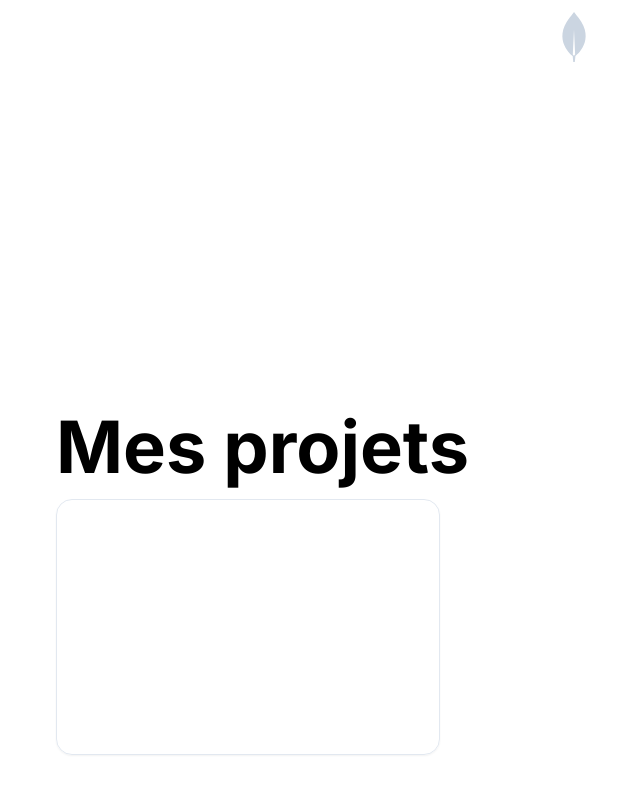
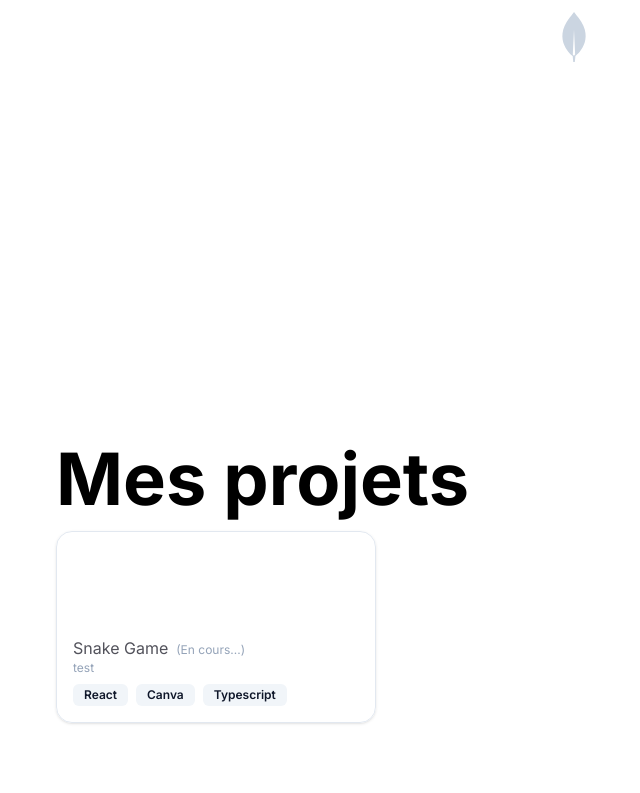
Before and after one commit to sabinesun/portfolio, a Next.js app: page / in a window 1280 px wide. Shown: the part 2225-3018 px from the top of the page, without its empty margins (256-896 px from the left). Built offline with nearby package versions, Linux system fonts and the light colour scheme.

Commit message:
feat: add flip card

```diff
--- a/app/globals.css
+++ b/app/globals.css
@@ -70,10 +70,6 @@
   }
 }
 
-.overflow-y-scroll::-webkit-scrollbar{
-  display: none;
-}
-
 @layer base {
   * {
     @apply border-border;
@@ -83,3 +79,24 @@
     font-feature-settings: "rlig" 1, "calt" 1;
   }
 }
+
+.scene{
+  perspective: 3000px;
+
+}
+.card{
+  transform-style: preserve-3d;
+  transition: transform 0.5s;
+}
+
+.card.is-flipped {
+  transform: rotateY(-180deg);
+}
+
+.card-face{
+  backface-visibility: hidden;
+}
+
+.card-face-back{
+  transform: rotateY(180deg);
+}
--- a/components/experience.tsx
+++ b/components/experience.tsx
@@ -1,4 +1,5 @@
 "use client";
+import { Badge } from "@/components/ui/badge";
 import { Button } from "@/components/ui/button";
 import { GanttBar } from "@/components/ui/gantt-bar";
 import {
@@ -78,17 +79,17 @@ export const Experience = () => {
 
           <div className="flex flex-wrap gap-2">
             {softskillsData.map((softskillData) => (
-              <div
+              <div key={softskillData.label}>
+                <Badge
                   className={`${
                     hover.includes(softskillData.label)
                       ? softskillData.colorClass
                       : "text-slate-300"
-                } ${
-                  softskillData.hoverColorClass
-                }  inline-flex h-9 w-auto flex-wrap items-center justify-center whitespace-nowrap rounded border px-2`}
-                key={softskillData.label}
+                  } ${softskillData.hoverColorClass} `}
+                  variant="outline"
                 >
                   {softskillData.label}
+                </Badge>
               </div>
             ))}
           </div>
--- a/components/projects.tsx
+++ b/components/projects.tsx
@@ -1,49 +1,14 @@
-import { Badge } from "@/components/ui/badge";
-import {
-  Sheet,
-  SheetContent,
-  SheetDescription,
-  SheetHeader,
-  SheetTitle,
-  SheetTrigger,
-} from "@/components/ui/sheet";
+import { FlipCard } from "@/components/ui/flip-card";
+import { projectData } from "@/data/projectData";
 
 export const Projects = () => {
   return (
     <div className="flex h-screen" id="project">
       <div className="m-6 flex  flex-col flex-wrap justify-center">
         <div className="py-4 text-7xl font-bold text-black">Mes projets</div>
-        <div className="flex flex-wrap  gap-2">
-          <Sheet>
-            <SheetTrigger className="group flex h-64 w-96 flex-col justify-end  rounded-2xl border shadow-sm">
-              <div className="invisible justify-start p-4 group-hover:visible">
-                <div className="flex">Snake</div>
-                <div className="flex text-xs text-slate-400">
-                  Ne vous mordez pas la queue et grandissez
-                </div>
-                <div className="flex gap-2 pt-2">
-                  <Badge variant="secondary">Canvas</Badge>
-                  <Badge variant="secondary">React</Badge>
-                  <Badge variant="secondary">Typescript</Badge>
-                </div>
-              </div>
-            </SheetTrigger>
-            <SheetContent>
-              <SheetHeader>
-                <SheetTitle> To do list</SheetTitle>
-                <SheetDescription>
-                  <ul>
-                    <li> ajouter une photo</li>
-                    <li> about avec ce qui est possible de faire </li>
-                    <li> technologie utilisé </li>
-                    <li> lien </li>
-                    <li> github </li>
-                  </ul>
-                </SheetDescription>
-              </SheetHeader>
-            </SheetContent>
-          </Sheet>
-        </div>
+        {projectData.map((data) => (
+          <FlipCard data={data} key={data.title + data.github} />
+        ))}
       </div>
     </div>
   );
--- a/components/sidebar.tsx
+++ b/components/sidebar.tsx
@@ -7,7 +7,6 @@ import {
   LinkedInLogoIcon,
 } from "@radix-ui/react-icons";
 import Image from "next/image";
-import Link from "next/link";
 
 export const Sidebar = () => {
   const sidebarMeItems: Array<{ href: string; label: string }> = [];
@@ -41,7 +40,7 @@ export const Sidebar = () => {
           </a>
 
           <div className="my-3 flex w-full justify-around ">
-            <Link href="https://github.com/sabinesun">
+            <a href="https://github.com/sabinesun">
               <Button
                 className="hover:border-[rgba(110,_84,_148,_0.2)] hover:bg-transparent hover:text-[#6e5494] hover:shadow-[0px_0px_10px_0px_rgba(110,_84,_148,_0.1)] "
                 size="default"
@@ -49,9 +48,9 @@ export const Sidebar = () => {
               >
                 <GitHubLogoIcon className="h-4 w-4" />
               </Button>
-            </Link>
+            </a>
 
-            <Link href="mailto:sabine.sun@hotmail.com">
+            <a href="mailto:sabine.sun@hotmail.com">
               <Button
                 className="hover:border-[rgba(148,_84,_85,_0.2)] hover:bg-transparent hover:text-[#945455] hover:shadow-[0px_0px_10px_0px_rgba(148,_84,_85,_0.1)] "
                 size="default"
@@ -59,9 +58,9 @@ export const Sidebar = () => {
               >
                 <EnvelopeClosedIcon className="h-4 w-4" />
               </Button>
-            </Link>
+            </a>
 
-            <Link href="https://www.linkedin.com/in/sabinesun/">
+            <a href="https://www.linkedin.com/in/sabinesun/">
               <Button
                 className="hover:border-[rgba(14,_118,_168,_0.2)] hover:bg-transparent hover:text-[#0e76a8] hover:shadow-[0px_0px_10px_0px_rgba(14,_118,_168,_0.1)] "
                 size="default"
@@ -69,7 +68,7 @@ export const Sidebar = () => {
               >
                 <LinkedInLogoIcon className="h-4 w-4" />
               </Button>
-            </Link>
+            </a>
           </div>
 
           <div className="my-11 flex flex-col gap-6">
--- /dev/null
+++ b/components/ui/flip-card.tsx
@@ -0,0 +1,84 @@
+"use client";
+
+import { Badge } from "@/components/ui/badge";
+import { Button } from "@/components/ui/button";
+import { GitHubLogoIcon, Link2Icon } from "@radix-ui/react-icons";
+import { useState } from "react";
+
+export type FlipCardProps = {
+  readonly data: {
+    github: string;
+    hardskills: string[];
+    inProgress: boolean;
+    link: string;
+    subtitle: string;
+    title: string;
+  };
+};
+
+export const FlipCard = ({ data }: FlipCardProps) => {
+  const [isFlipped, setIsFlipped] = useState(false);
+
+  const handleCardClick = () => {
+    setIsFlipped(!isFlipped);
+  };
+
+  const { github, hardskills, inProgress, link, subtitle, title } = data;
+
+  return (
+    <div className="scene inline-block h-48 w-80 cursor-pointer ">
+      <div
+        className={`card relative h-full w-full ${
+          isFlipped ? "is-flipped" : ""
+        }`}
+        onClick={handleCardClick}
+      >
+        <div className="card-face absolute flex h-full w-full flex-wrap content-end rounded-2xl border shadow">
+          <div className=" justify-start p-4  ">
+            <div className="flex ">
+              <div className="flex">{title}</div>
+              <div className="flex px-2 pt-1.5 text-xs text-slate-400">
+                {inProgress && "(En cours...)"}
+              </div>
+            </div>
+            <div className="flex text-xs text-slate-400">{subtitle}</div>
+            <div className="flex gap-2 pt-2">
+              {hardskills.map((hardskill) => (
+                <Badge key={hardskill} variant="secondary">
+                  {hardskill}
+                </Badge>
+              ))}
+            </div>
+          </div>
+        </div>
+
+        <div className="card-face card-face-back absolute flex h-full w-full flex-wrap content-end rounded-2xl border shadow">
+          <div className=" justify-start p-5  ">
+            <div className="flex flex-col ">
+              <a
+                className="h-6"
+                href={github}
+                onClick={(event) => event.stopPropagation()}
+              >
+                <Button className="p-0" size="default" variant="link">
+                  <GitHubLogoIcon className="mr-2 h-4 w-4" />
+                  {title}
+                </Button>
+              </a>
+              <a
+                className="h-6"
+                href={link}
+                onClick={(event) => event.stopPropagation()}
+              >
+                <Button className="p-0" size="default" variant="link">
+                  <Link2Icon className="mr-2 h-4 w-4" />
+                  {link.replace("https://", "").replace("github.com/", "")}
+                </Button>
+              </a>
+            </div>
+          </div>
+        </div>
+      </div>
+    </div>
+  );
+};
--- /dev/null
+++ b/data/projectData.ts
@@ -0,0 +1,10 @@
+export const projectData = [
+  {
+    github: "https://github.com/sabinesun/snake-game",
+    hardskills: ["React", "Canva", "Typescript"],
+    inProgress: true,
+    link: "https://github.com/sabinesun/snake-game",
+    subtitle: "test",
+    title: "Snake Game",
+  },
+];
```
Also changed, not shown: components/ui/sheet.tsx (deleted, +0 -144 lines). Lines whose indentation alone changed are shown as unchanged.
